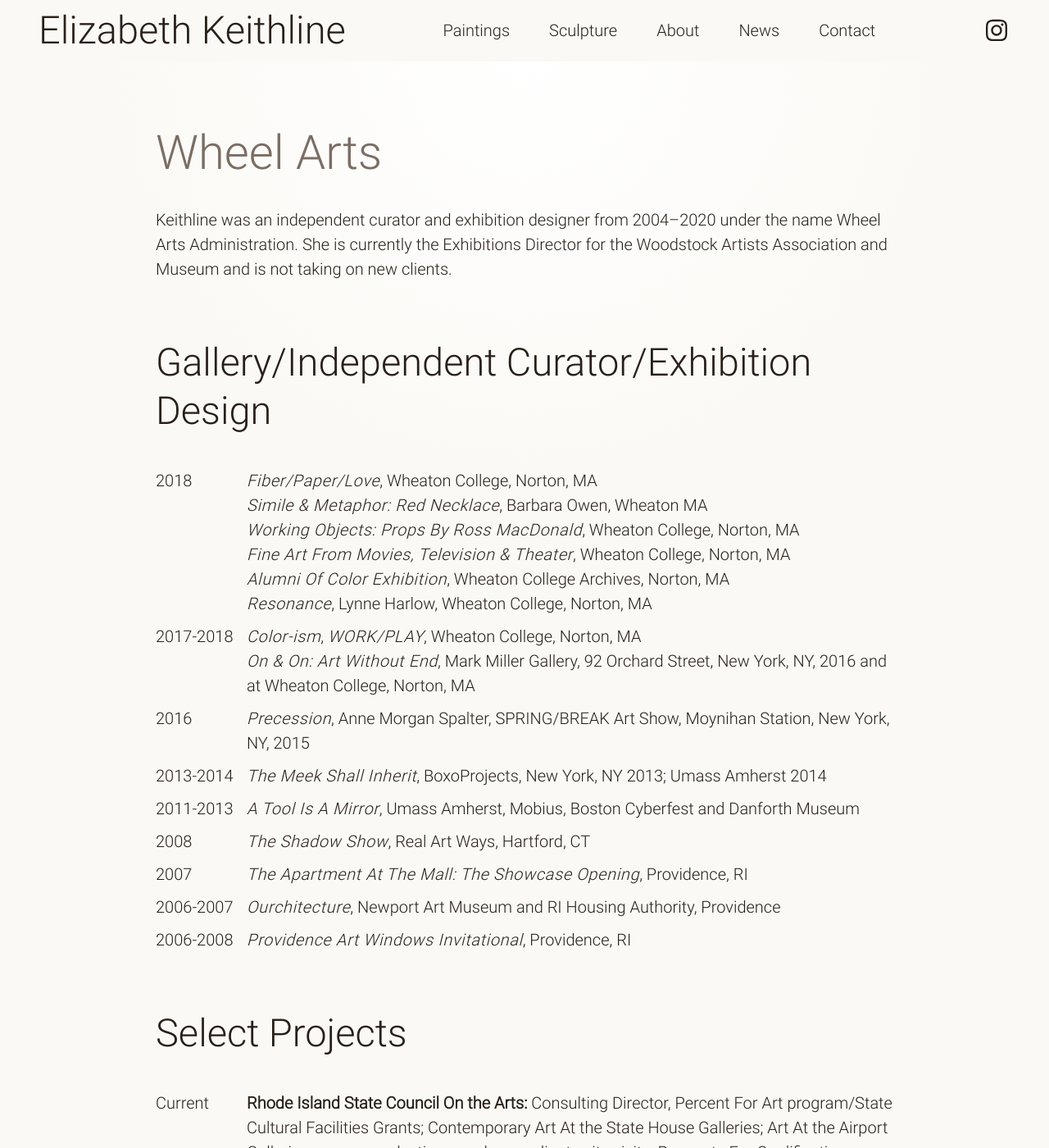
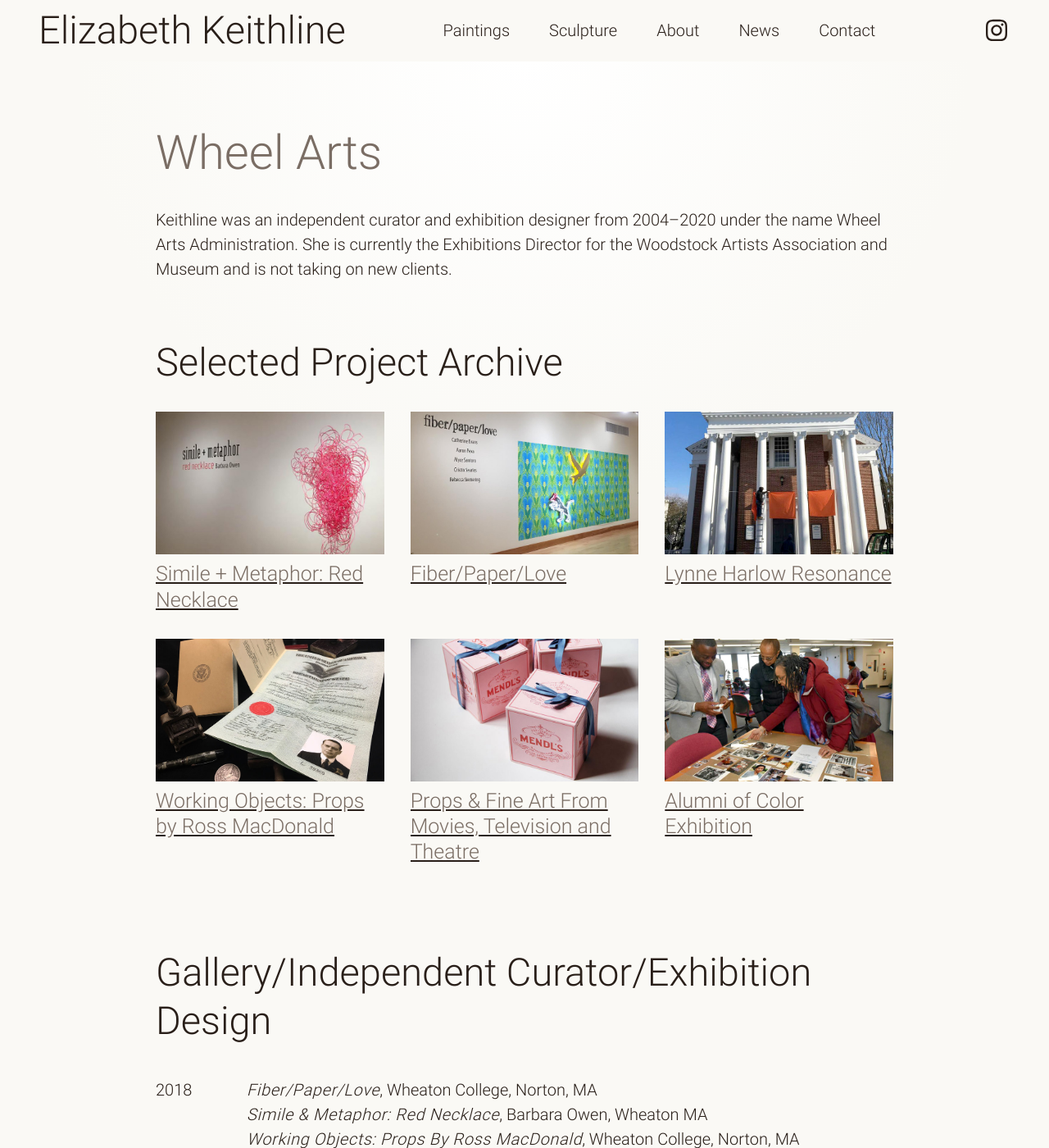
Before and after one commit to highchair/elizabethkeithline-com, a Jekyll site: the page built from wheel-arts.md, in a window 1280 px wide and 1400 px high. Shown: the whole window at 82% size. Built offline with Jekyll 4.4.1, drawn with Linux system fonts in a browser that asks for light colours; some web fonts are replaced.

Commit message:
Add project grid to Wheel Arts

```diff
--- a/_sass/7_templates/_index.scss
+++ b/_sass/7_templates/_index.scss
@@ -6,3 +6,4 @@
 // Pages
 @import 'home';
 @import 'portfolio';
+@import 'wheel';
--- /dev/null
+++ b/_sass/7_templates/_wheel.scss
@@ -0,0 +1,28 @@
+.wheel {
+
+  a {
+    display: block;
+    position: relative;
+    overflow: hidden;
+  }
+
+  a img {
+    transform: scale(1,1);
+    transition: $transition;
+  }
+
+  a:hover img,
+  a:focus img {
+    transform: scale(1.05, 1.05);
+    transform-origin: center bottom;
+    transition: $transition;
+  }
+
+  &:hover a:not(:hover) img {
+    opacity: .65;
+  }
+
+  h3 {
+    margin-top: 0.5rem;
+  }
+}
--- a/wheel-arts.md
+++ b/wheel-arts.md
@@ -11,6 +11,49 @@ body-class: wheel
 
 Keithline was an independent curator and exhibition designer from 2004–2020 under the name Wheel Arts Administration. She is currently the Exhibitions Director for the Woodstock Artists Association and Museum and is not taking on new clients.
 {:id="wheel-resume"}
+
+## Selected Project Archive
+{:id="projects"}
+
+<section aria-describedby="projects" class="g wheel" markdown="0">
+  <div class="gc--sm--6 gc--lg--4">
+    <a href="#">
+      <img src="{% link assets/wheel/simile-metaphor-red-necklace.jpg %}" alt="" />
+      <h3 class="h5">Simile + Metaphor: Red Necklace</h3>
+    </a>
+  </div>
+  <div class="gc--sm--6 gc--lg--4">
+    <a href="#">
+      <img src="{% link assets/wheel/fiber-paper-love.jpg %}" alt="" />
+      <h3 class="h5">Fiber/Paper/Love</h3>
+    </a>
+  </div>
+  <div class="gc--sm--6 gc--lg--4">
+    <a href="#">
+      <img src="{% link assets/wheel/wheaton-resonance-harlow.jpg %}" alt="" />
+      <h3 class="h5">Lynne Harlow Resonance</h3>
+    </a>
+  </div>
+  <div class="gc--sm--6 gc--lg--4">
+    <a href="#">
+      <img src="{% link assets/wheel/working-objects-macdonald.jpg %}" alt="" />
+      <h3 class="h5">Working Objects: Props by Ross MacDonald</h3>
+    </a>
+  </div>
+  <div class="gc--sm--6 gc--lg--4">
+    <a href="#">
+      <img src="{% link assets/wheel/atkins-grand-budapest-hotel.jpg %}" alt="" />
+      <h3 class="h5">Props & Fine Art From Movies, Television and Theatre</h3>
+    </a>
+  </div>
+  <div class="gc--sm--6 gc--lg--4">
+    <a href="#">
+      <img src="{% link assets/wheel/wheaton-alums-color.jpg %}" alt="" />
+      <h3 class="h5">Alumni of Color Exhibition</h3>
+    </a>
+  </div>
+</section>
+
 
 ## Gallery/Independent Curator/Exhibition Design
 
```
Also changed, not shown: assets/wheel/atkins-grand-budapest-hotel.jpg (added), assets/wheel/fiber-paper-love.jpg (added), assets/wheel/simile-metaphor-red-necklace.jpg (added), assets/wheel/wheaton-alums-color.jpg (added), assets/wheel/wheaton-resonance-harlow.jpg (added), assets/wheel/working-objects-macdonald.jpg (added).
